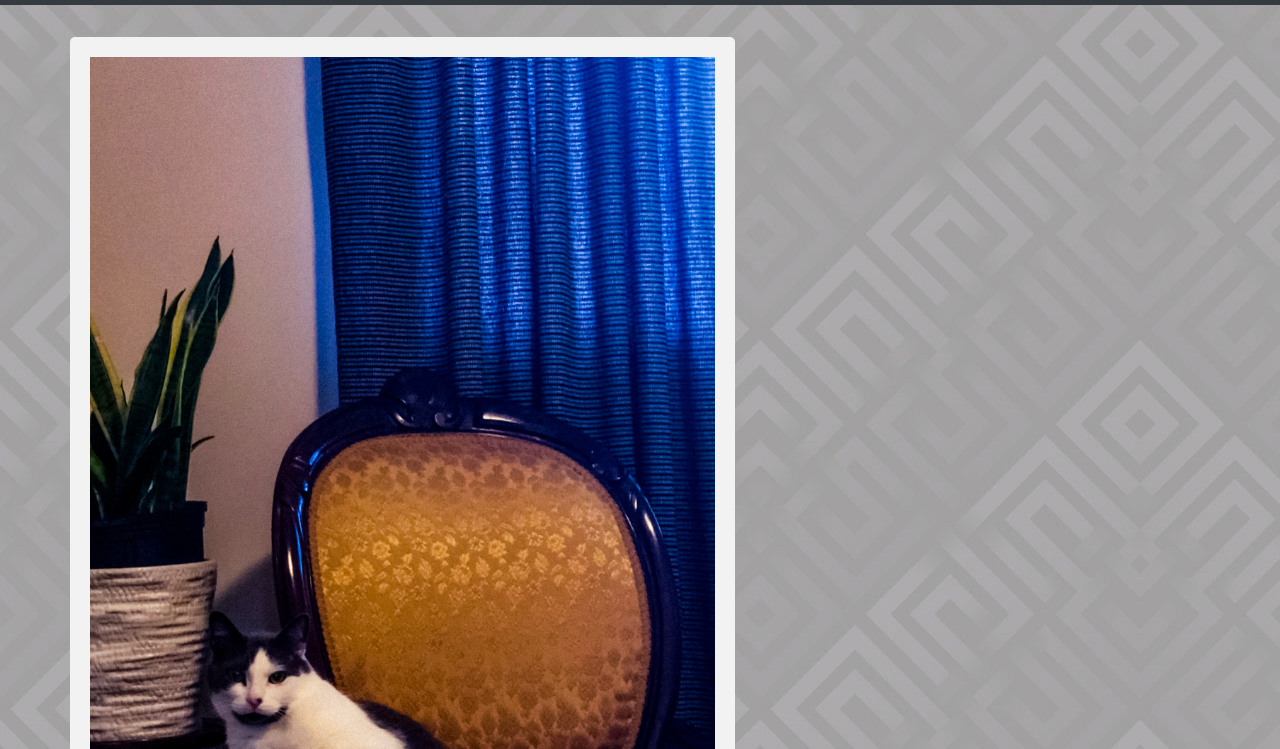
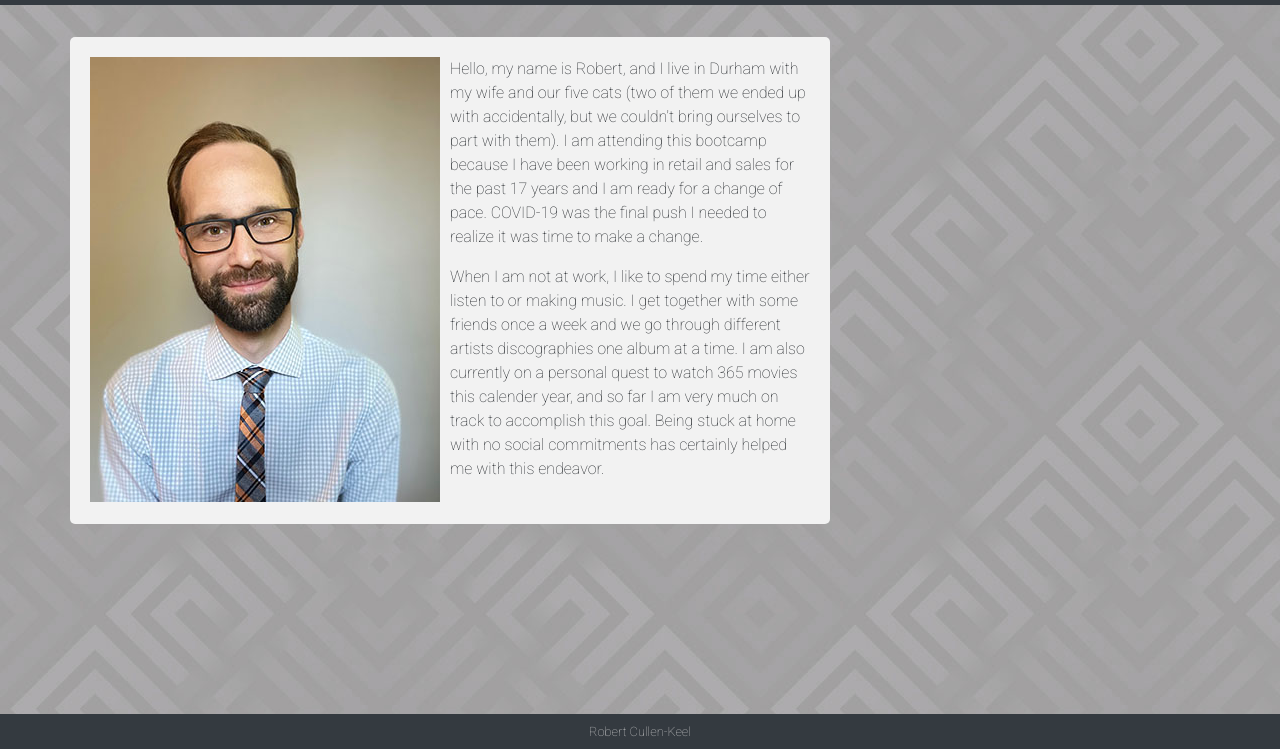
Before and after one commit to motoroboto/responsiveportfolio, a plain HTML site: page index.html in a window 1280 px wide. Shown: the part 51-800 px from the top of the page. Drawn offline with nearby package versions, Linux system fonts and the light colour scheme.

Commit message:
finished bio and added footer

```diff
--- a/assets/style.css
+++ b/assets/style.css
@@ -16,9 +16,18 @@ h2 {
     color: dimgrey;
 
 }
-
+small {
+  color: #ccc;
+}
 img {
   margin-bottom: -4px;
+}
+
+.img-fluid {
+  max-width: 50%;
+  height: auto;
+  margin-bottom: 2px;
+  margin-right: 10px;
 }
 
 #headshot {
--- a/index.html
+++ b/index.html
@@ -43,15 +43,27 @@
 
     <div class="container">
         <div class="row">
-            <div class="col-md-7 float-right" id="bio">
-             <div class="headshot"><img src="assets/gallery/03.jpeg" class="float-right img-fluid"></div>
-             <p>Lorem ipsum dolor sit amet consectetur adipisicing elit. Excepturi quo corrupti, suscipit libero ducimus quas. Explicabo rem, necessitatibus illum deserunt tempora sequi dolor dicta, nulla ipsum corrupti odio dignissimos blanditiis.</p>
+            <div class="col-md-8 float-left" id="bio">
+             <div class="headshot"><img src="assets/bio.jpg" class="float-left img-fluid"></div>
+             <p>Hello, my name is Robert, and I live in Durham with my wife and our five cats (two of them
+                we ended up with accidentally, but we couldn't bring ourselves to part with them). I am attending
+                this bootcamp because I have been working in retail and sales for the past 17 years and I am ready
+                for a change of pace. COVID-19 was the final push I needed to realize it was time to make a change.</p>
+            <p>When I am not at work, I like to spend my time
+                either listen to or making music. I get together with some friends once a week and we go through
+                different artists discographies one album at a time. I am also currently on a personal quest to
+                watch 365 movies this calender year, and so far I am very much on track to accomplish this goal. Being stuck
+                at home with no social commitments has certainly helped me with this endeavor. </p>
             </div>
         </div>
     </div>
 
 
-
+    <footer class="container-fluid">
+        <n<av class="navbar fixed-bottom navbar-dark navbar-expand-md bg-dark justify-content-md-center justify-content-start">
+          <small>Robert Cullen-Keel</small>
+        </nav>
+      </footer>
     <!-- Optional JavaScript -->
     <!-- jQuery first, then Popper.js, then Bootstrap JS -->
     <script src="https://code.jquery.com/jquery-3.3.1.slim.min.js" integrity="sha384-q8i/X+965DzO0rT7abK41JStQIAqVgRVzpbzo5smXKp4YfRvH+8abtTE1Pi6jizo" crossorigin="anonymous"></script>
```
Also changed, not shown: contact.html (+7 -1 lines), portfolio.html (+6 -0 lines), assets/bio.jpg (added).
